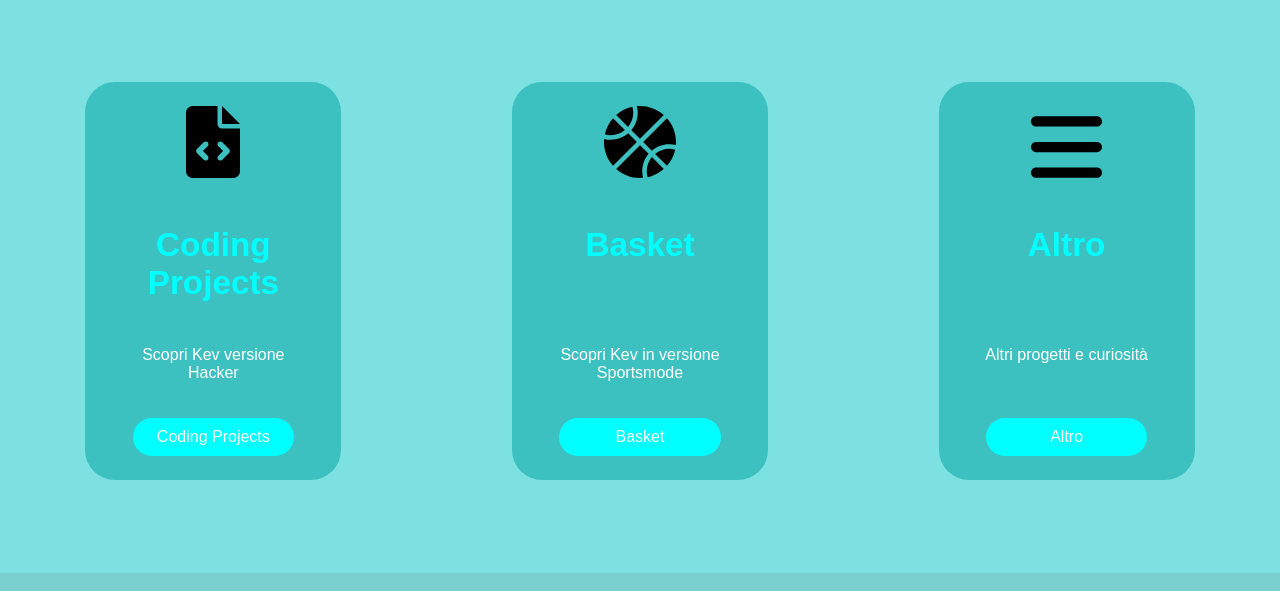
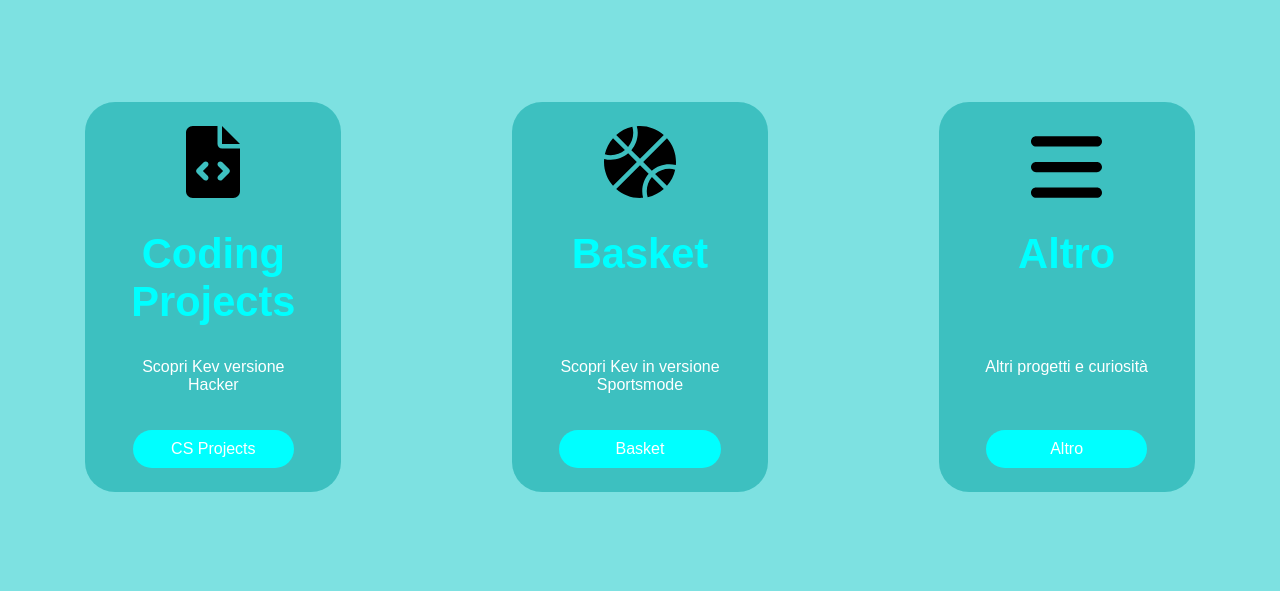
Before and after one commit to Kevin2133/myWebsite, a plain HTML site: page index.html in a window 1280 px wide. Shown: the part 1827-2418 px from the top of the page. Drawn offline with Linux system fonts and the light colour scheme.

Commit message:
adjustments

```diff
--- a/index.html
+++ b/index.html
@@ -70,10 +70,10 @@
                     <img src="./src/file-code-solid.svg" alt="">
                 </div>
                 <div class="interessi-eltitle">
-                    <h4><span>Coding Projects</span></h4>
+                    <h3><span>Coding Projects</span></h3>
                 </div>
                 <p class="interessi-content">Scopri Kev versione Hacker</p>
-                <button class="interessi-btn">Coding Projects</button>
+                <button class="interessi-btn">CS Projects</button>
             </div>
 
             <div class="card">
@@ -81,7 +81,7 @@
                     <img src="./src/basketball-solid.svg" alt="">
                 </div>
                 <div class="interessi-eltitle">
-                    <h4><span>Basket</span></h4>
+                    <h3><span>Basket</span></h3>
                 </div>
                 <p class="interessi-content">Scopri Kev in versione Sportsmode</p>
                 <button class="interessi-btn">Basket</button>
@@ -92,7 +92,7 @@
                     <img src="./src/bars-solid.svg" alt="">
                 </div>
                 <div class="interessi-eltitle">
-                    <h4><span>Altro</span></h4>
+                    <h3><span>Altro</span></h3>
                 </div>
                 <p class="interessi-content">Altri progetti e curiosità</p>
                 <button class="interessi-btn">Altro</button>
--- a/style.css
+++ b/style.css
@@ -179,7 +179,7 @@ nav ul li a:hover{
 
 .interessi-wrapper{
     display: flex;
-    min-height: 51vh;
+    min-height: 55vh;
     align-items: center;
     justify-content: space-around;
 }
@@ -197,8 +197,9 @@ nav ul li a:hover{
 
 }
 
+
 .interessi-eltitle{
-    min-height: 15vh;
+    min-height: 16vh;
 }
 
 
@@ -210,7 +211,7 @@ nav ul li a:hover{
     width: 100%;
     height: 10vh;
     text-align: center;
-    margin-bottom: 5vh;
+    margin-bottom: 3vh;
     vertical-align: middle;
 }
 
@@ -222,7 +223,7 @@ nav ul li a:hover{
     width: 30%;
 }
 
-@media screen and (max-width: 700px) {
+@media screen and (max-width: 745px) {
     .interessi-wrapper{
         flex-direction: column;
     }
```
